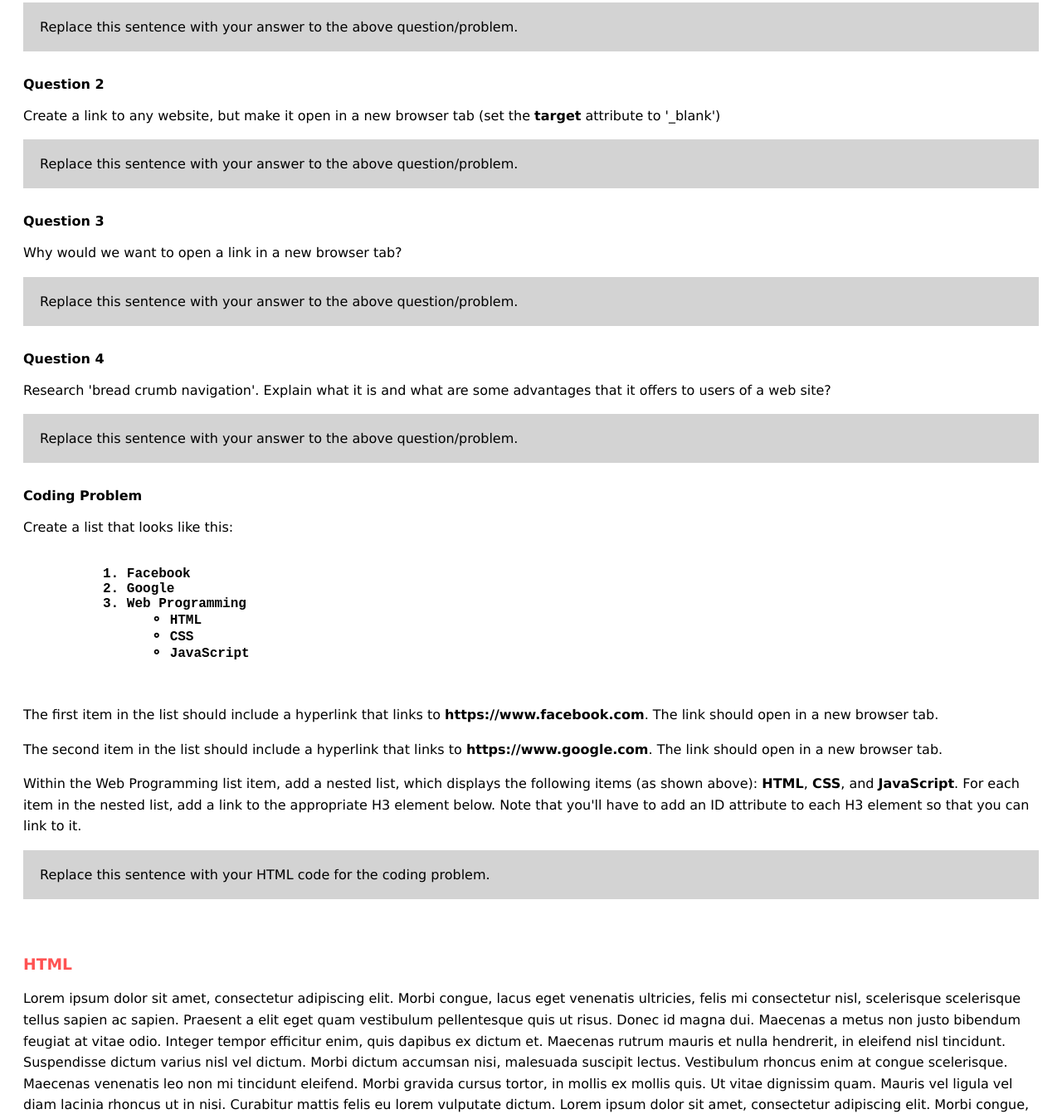
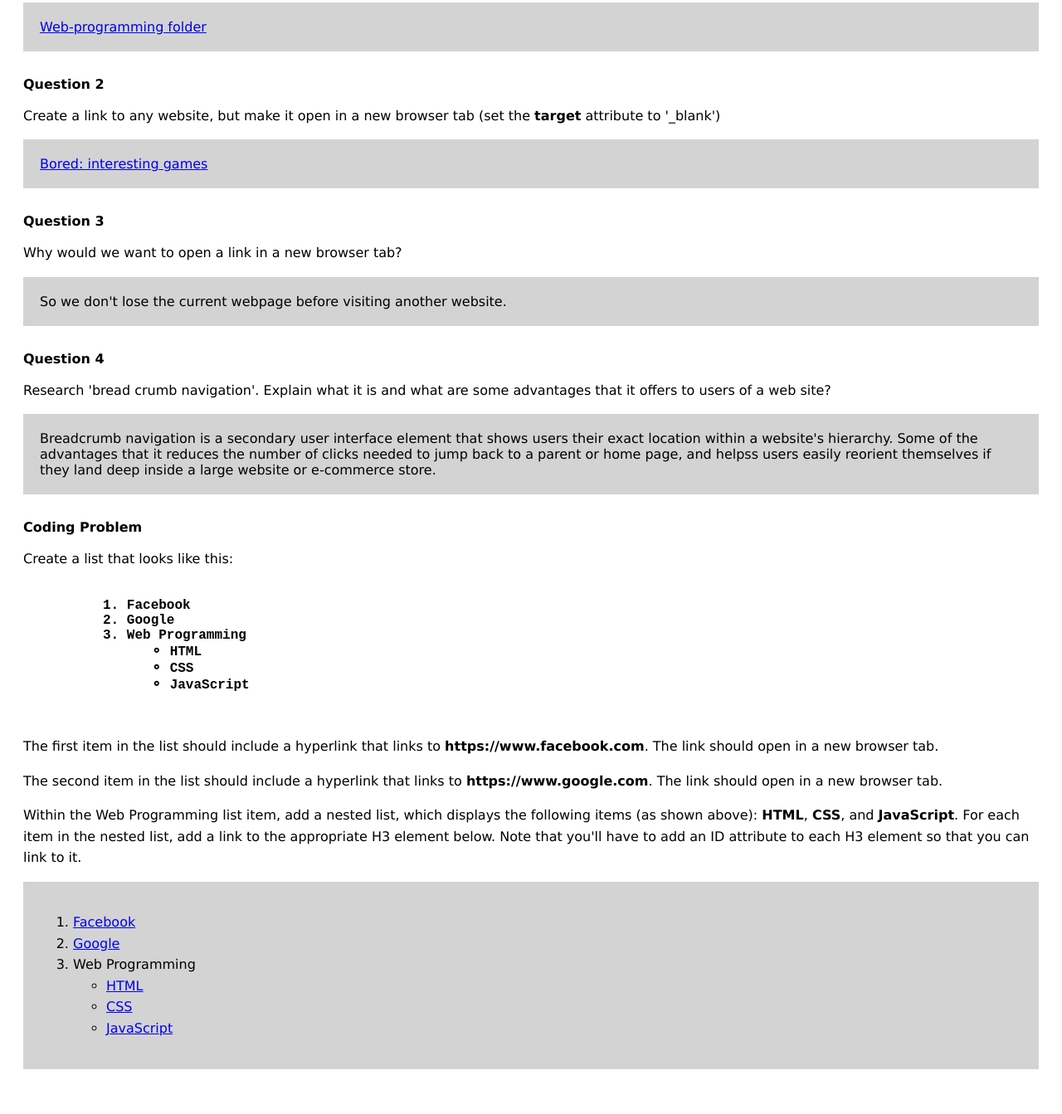
Before and after one commit to yangm9001/web-programming, a plain HTML site: page HTML/hyperlinks-WORKSHEET.html in a window 1280 px wide. Shown: the part 266-1609 px from the top of the page at 83% size. Drawn offline with Linux system fonts and the light colour scheme.

Commit message:
Completed hyperlinks worksheet

```diff
--- a/HTML/hyperlinks-WORKSHEET.html
+++ b/HTML/hyperlinks-WORKSHEET.html
@@ -24,7 +24,7 @@
     web-programming folder).
   </p>
   <div class="answer">
-    Replace this sentence with your answer to the above question/problem.
+    <a href="../index.html">Web-programming folder</a>
   </div>
 
   <b>Question 2</b>
@@ -32,7 +32,7 @@
     Create a link to any website, but make it open in a new browser tab (set the <b>target</b> attribute to '_blank')
   </p>
   <div class="answer">
-    Replace this sentence with your answer to the above question/problem.
+    <a href="https://www.bored.com" target="_blank">Bored: interesting games</a>
   </div>
 
   <b>Question 3</b>
@@ -40,7 +40,7 @@
     Why would we want to open a link in a new browser tab?
   </p>
   <div class="answer">
-    Replace this sentence with your answer to the above question/problem.
+    So we don't lose the current webpage before visiting another website.
   </div>
 
   <b>Question 4</b>
@@ -48,7 +48,7 @@
     Research 'bread crumb navigation'. Explain what it is and what are some advantages that it offers to users of a web site?
   </p>
   <div class="answer">
-    Replace this sentence with your answer to the above question/problem.
+    Breadcrumb navigation is a secondary user interface element that shows users their exact location within a website's hierarchy. Some of the advantages that it reduces the number of clicks needed to jump back to a parent or home page, and helpss users easily reorient themselves if they land deep inside a large website or e-commerce store.
   </div>
 
   <b>Coding Problem</b>
@@ -80,7 +80,18 @@
     Note that you'll have to add an ID attribute to each H3 element so that you can link to it.
   </p>
   <div class="answer">
-    Replace this sentence with your HTML code for the coding problem.
+        <ol>
+            <li><a href="https://www.facebook.com" target="_blank">Facebook</a></li>
+            <li><a href="https://www.google.com" target="_blank">Google</a></li>
+            <li>Web Programming
+                <ul>
+                    <li><a href="../HTML/">HTML</a></li>
+                    <li><a href="../CSS/">CSS</a></li>
+                    <li><a href="../JavaScript/">JavaScript</a></li>
+                </ul>
+            </li>
+
+        </ol>
   </div>
   <br>
   <h3>HTML</h3>
```
